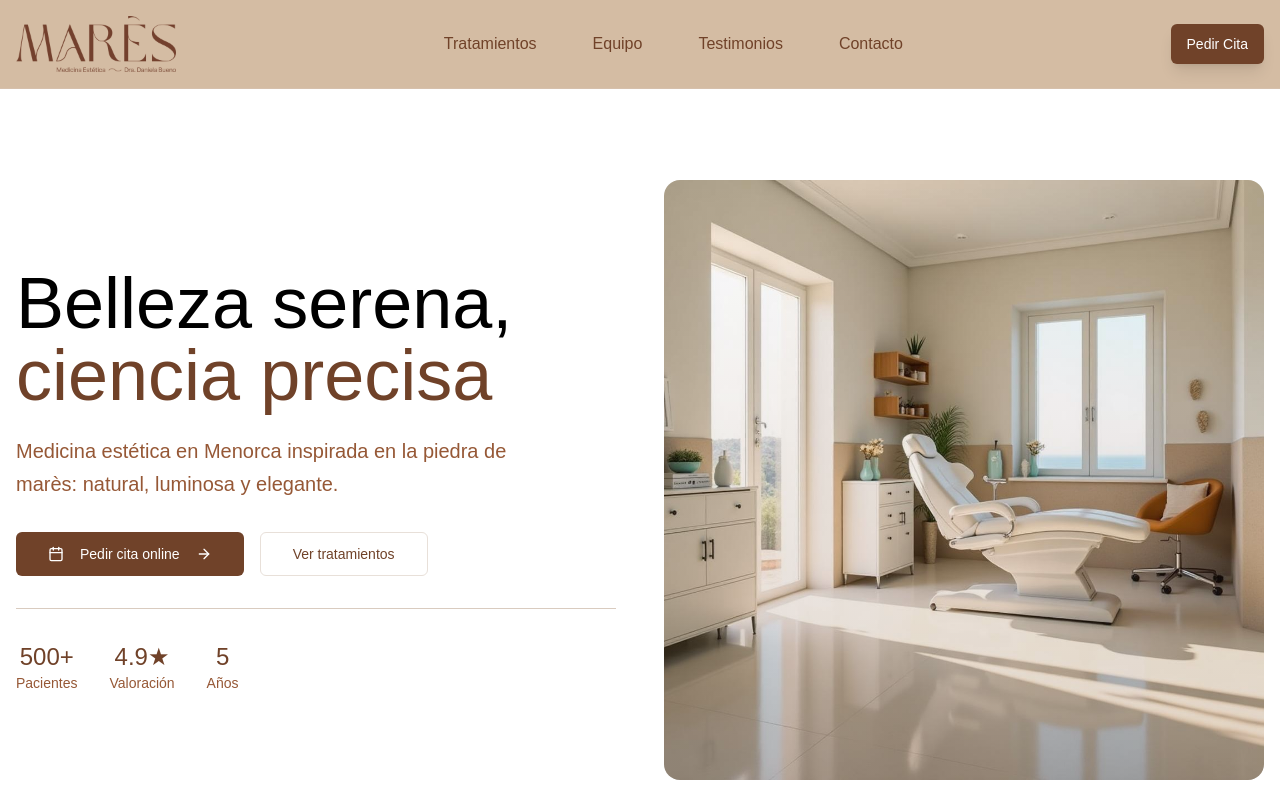
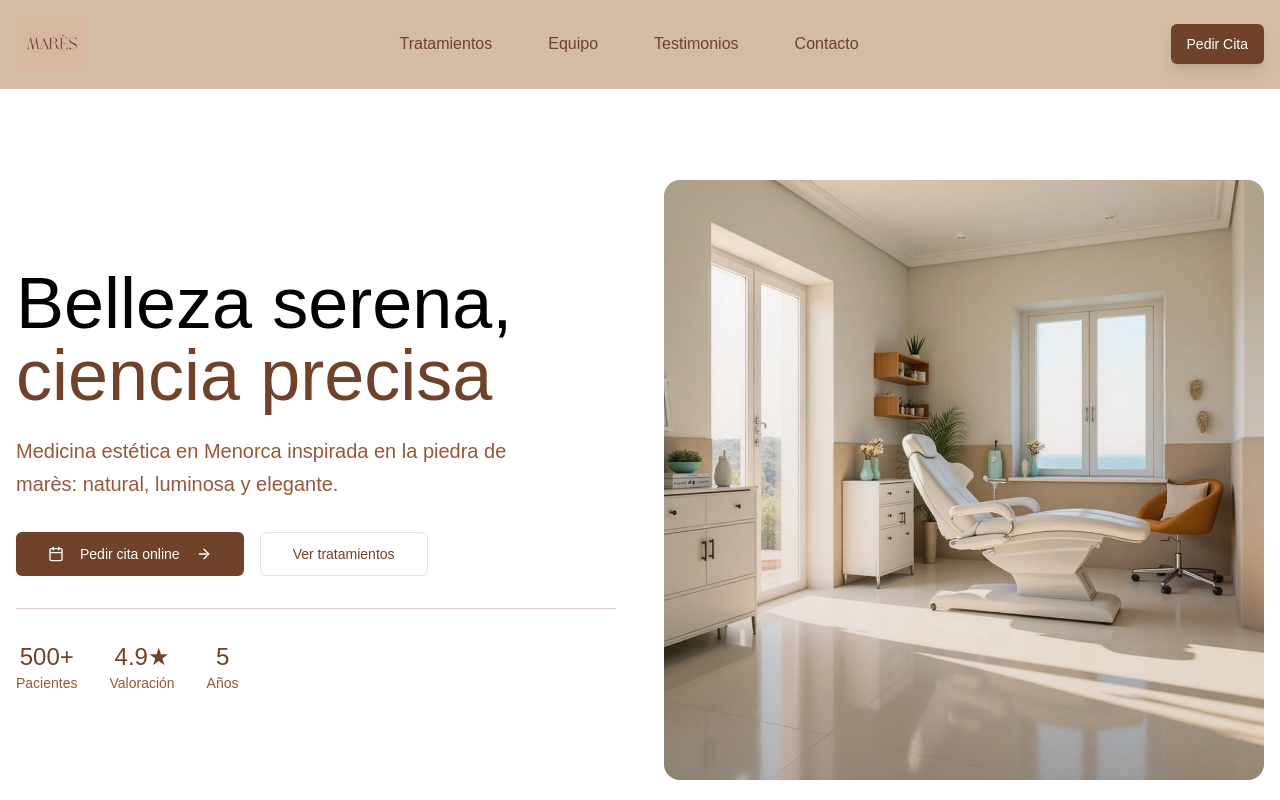
Before and after one commit to yaizamatesanz/mares-med-beauty, a React (Vite) app: page / in a window 1280 px wide. Shown: the top 800 px of the page. Built offline with nearby package versions, Linux system fonts and the light colour scheme; a web font is replaced by a local one.

Commit message:
Update header logo

```diff
--- a/src/components/Header.tsx
+++ b/src/components/Header.tsx
@@ -1,4 +1,5 @@
 import { Button } from "@/components/ui/button";
+import logoMares from "@/assets/logo-mares-new.jpg";
 
 const scrollToSection = (sectionId: string) => {
   const element = document.getElementById(sectionId);
@@ -15,7 +16,7 @@ const Header = () => {
           {/* Logo */}
           <div className="flex items-center">
             <img
-              src="/lovable-uploads/9f982342-9bfc-48b7-b234-eacc0003a39c.png"
+              src={logoMares}
               alt="MARÈS - Medicina Estética Dra. Daniela Bueno"
               className="h-14 w-auto"
             />
```
Also changed, not shown: src/assets/logo-mares-new.jpg (added).
